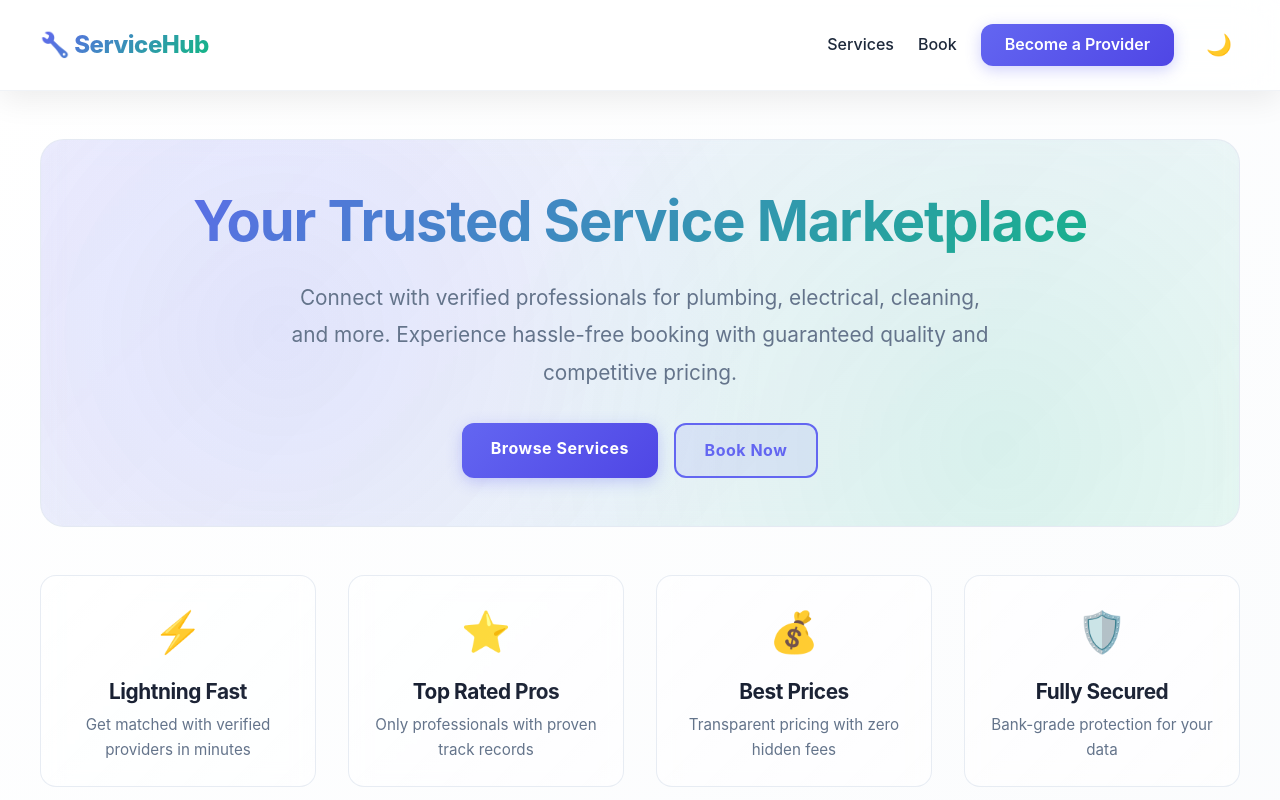
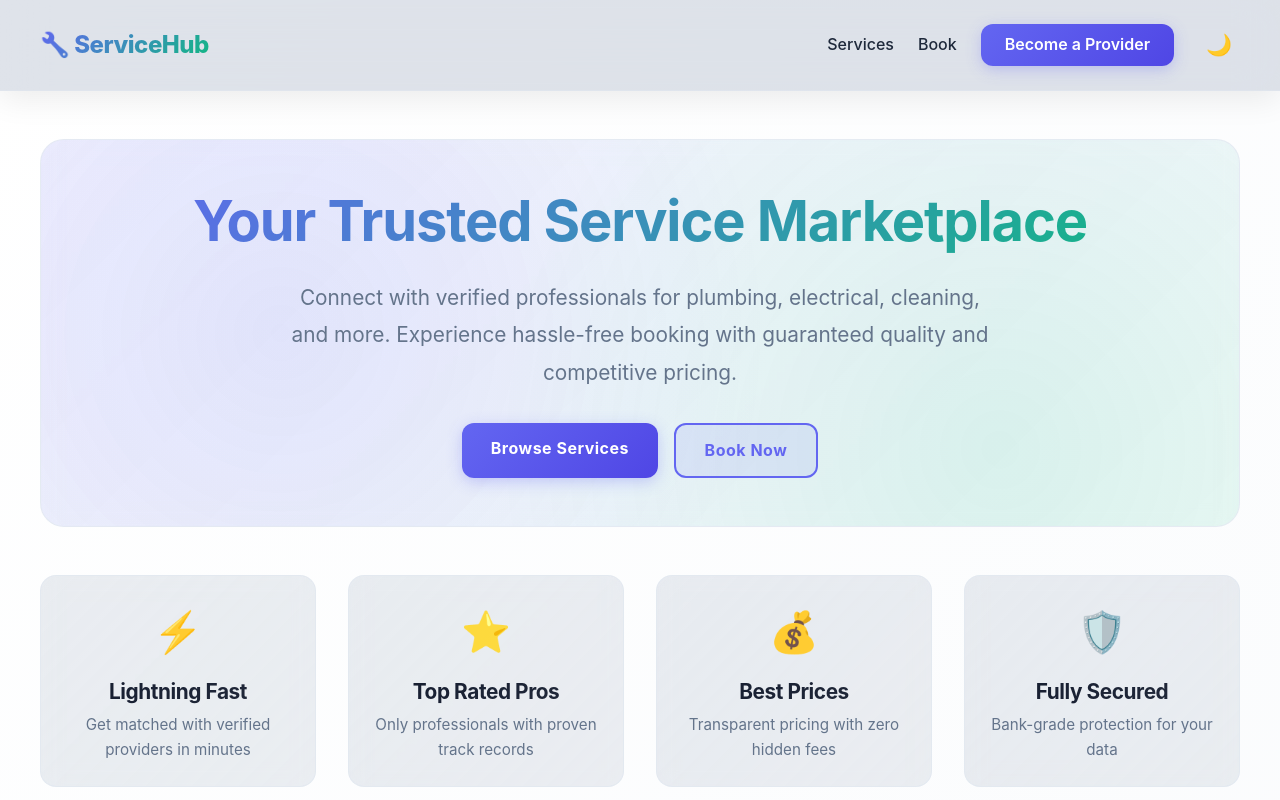
Before and after one commit to trevahkagiso-pixel/Service-Providers, a React (Vite) app in the folder service-booking-fe/: page / in a window 1280 px wide. Shown: the top 800 px of the page. Built offline with nearby package versions, Linux system fonts and the light colour scheme.

Commit message:
grey-backdrop

```diff
--- a/service-booking-fe/src/App.css
+++ b/service-booking-fe/src/App.css
@@ -56,7 +56,7 @@ section {
 
 /* Navigation */
 nav {
-  background: rgba(255, 255, 255, 0.7);
+  background: rgba(148, 163, 184, 0.3);
   backdrop-filter: blur(20px);
   -webkit-backdrop-filter: blur(20px);
   border-bottom: 1px solid rgba(226, 232, 240, 0.5);
@@ -271,7 +271,7 @@ nav .nav-container {
 
 /* Cards */
 .card {
-  background: rgba(255, 255, 255, 0.6);
+  background: rgba(148, 163, 184, 0.2);
   backdrop-filter: blur(10px);
   -webkit-backdrop-filter: blur(10px);
   border: 1px solid rgba(226, 232, 240, 0.8);
```
